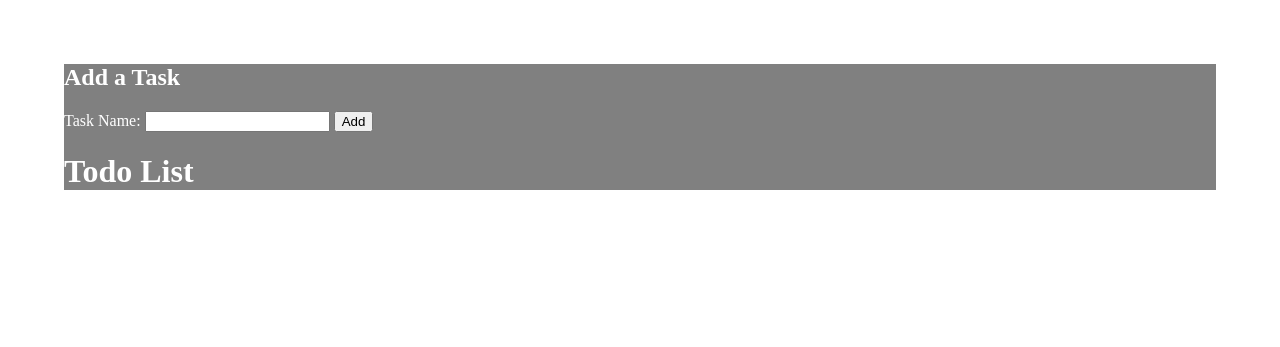
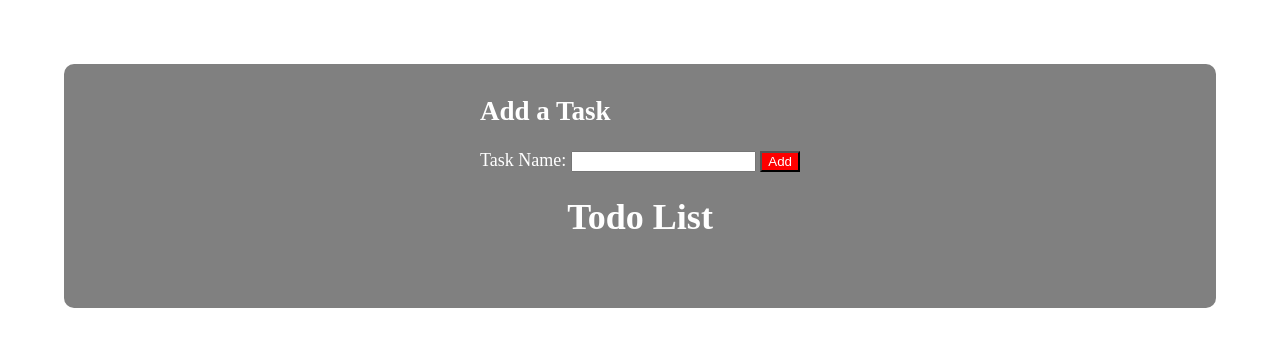
Before and after one commit to Ehtishamahmed876/Flask_Todo, a Flask app: page / in a window 1280 px wide. Shown: the top 347 px of the page. Run offline with Flask 2, Linux system fonts and the light colour scheme; data that the repository does not hold is empty.

Commit message:
some css added

```diff
--- a/templates/index.html
+++ b/templates/index.html
@@ -7,9 +7,26 @@
           margin: 5%;
        }
        .bo {
+        padding: 10px;
         background-color:gray;
         color: white;
+        display: flex;
+        flex-direction: column;
+        align-items: center;
+        border-radius: 10px;
+        font-size: large;
+       }
+       li {
+            display: flex;
+            background-color: green;
+            padding: 10px;
+            margin: 5px;
+            gap: 5px;
 
+       }
+       button {
+            background-color: red;
+            color: white;
        }
     </style>
   <head>
```
